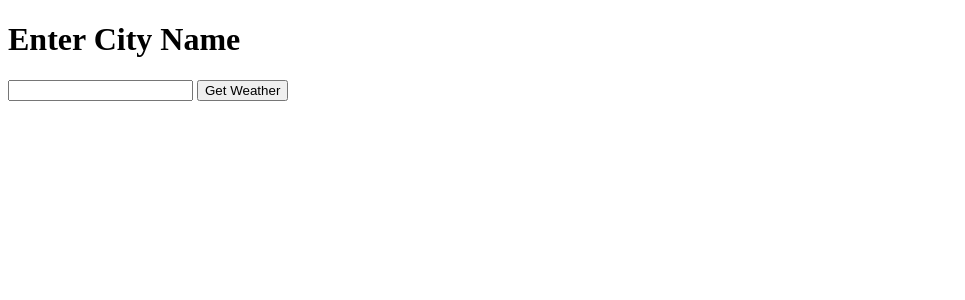
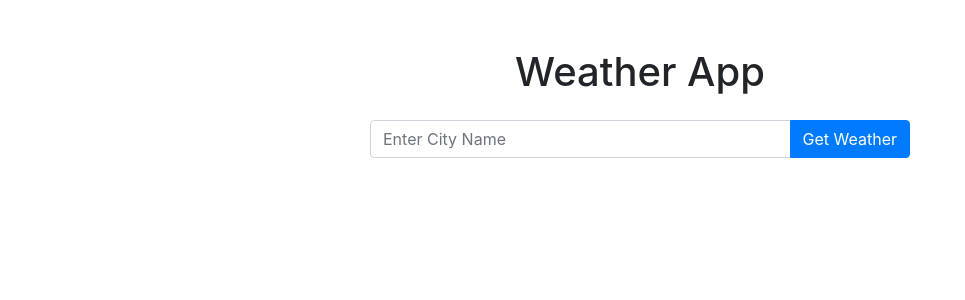
Before and after one commit to dippaul06/Python-Weather-App, a Python web app: template template/index.html in a window 1280 px wide. Shown: the top 300 px of the page, without its empty margins (0-965 px from the left). Run offline with Jinja, Linux system fonts and the light colour scheme; the template is opened without the code that fills it, so the values that code supplies are empty; some libraries are stand-ins or nearby versions.

Commit message:
Weather app with improved UI

```diff
--- a/template/index.html
+++ b/template/index.html
@@ -4,12 +4,24 @@
     <meta charset="UTF-8">
     <meta name="viewport" content="width=device-width, initial-scale=1.0">
     <title>Weather App</title>
+    <!-- Link to Bootstrap CSS -->
+    <link href="https://stackpath.bootstrapcdn.com/bootstrap/4.5.2/css/bootstrap.min.css" rel="stylesheet">
 </head>
 <body>
-    <h1>Enter City Name</h1>
-    <form action="/weather" method="post">
-        <input type="text" name="city" required>
-        <button type="submit">Get Weather</button>
-    </form>
+    <div class="container mt-5">
+        <h1 class="text-center mb-4">Weather App</h1>
+        <div class="row justify-content-center">
+            <div class="col-md-6">
+                <form action="/weather" method="post">
+                    <div class="input-group mb-3">
+                        <input type="text" class="form-control" name="city" placeholder="Enter City Name" required>
+                        <div class="input-group-append">
+                            <button class="btn btn-primary" type="submit">Get Weather</button>
+                        </div>
+                    </div>
+                </form>
+            </div>
+        </div>
+    </div>
 </body>
 </html>
```
Also changed, not shown: template/weather.html (+22 -9 lines).
